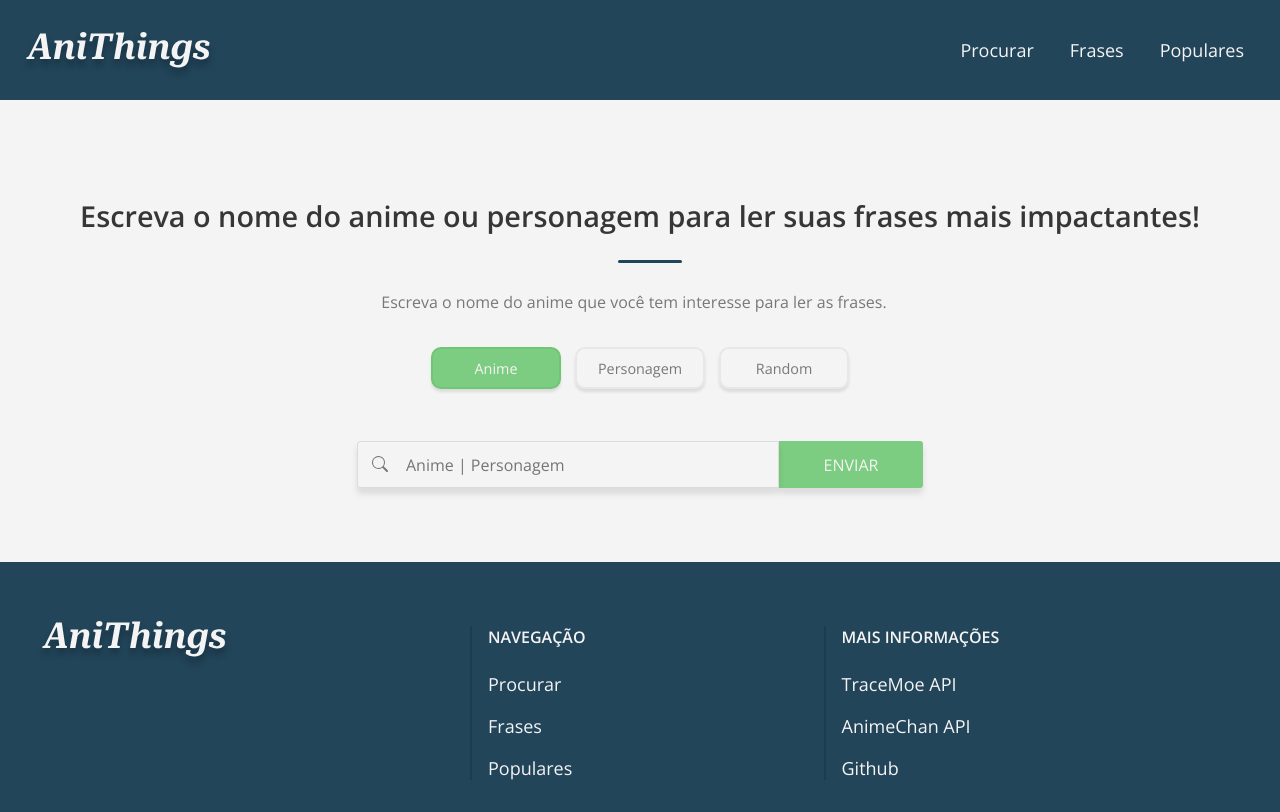
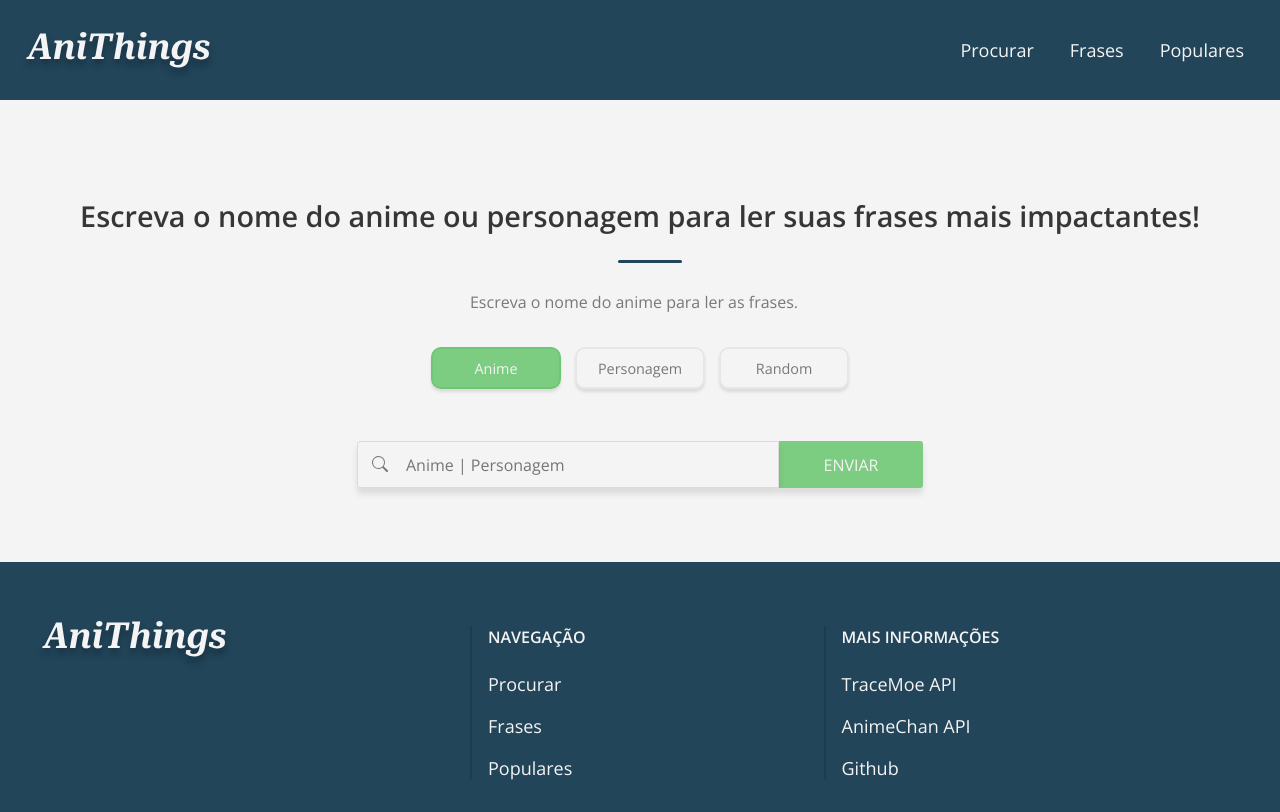
Before and after one commit to MatheusBaganha/AniThings, a React (Create React App) app: page /frases in a window 1280 px wide. Built offline with nearby package versions, Linux system fonts and the light colour scheme.

Commit message:
style fix

```diff
--- a/src/Components/Frases.js
+++ b/src/Components/Frases.js
@@ -75,7 +75,7 @@ const Frases = () => {
             paddingRight: '12px',
           }}
         >
-          Escreva o nome do anime que você tem interesse para ler as frases.
+          Escreva o nome do anime para ler as frases.
         </DicaPagina>
       )}
       {personagem && (
@@ -84,8 +84,7 @@ const Frases = () => {
             paddingRight: '12px',
           }}
         >
-          Escreva o nome do personagem que você tem interesse para ler suas
-          frases.
+          Escreva o nome do personagem para ler suas frases.
         </DicaPagina>
       )}
       {random && (
@@ -94,7 +93,7 @@ const Frases = () => {
             paddingRight: '12px',
           }}
         >
-          Para mostrar frases de maneira aleátoria, basta clicar no “enviar”.
+          Para mostrar frases de maneira aleátoria, clique em “enviar”.
         </DicaPagina>
       )}
       <form>
```
